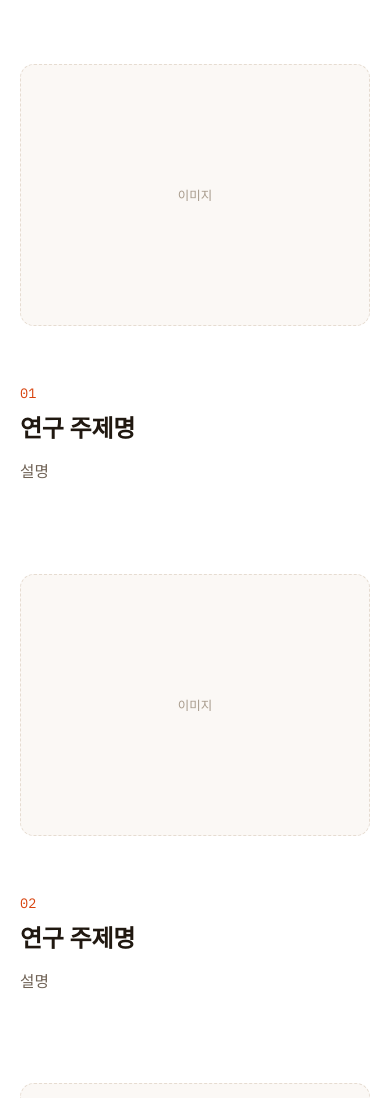
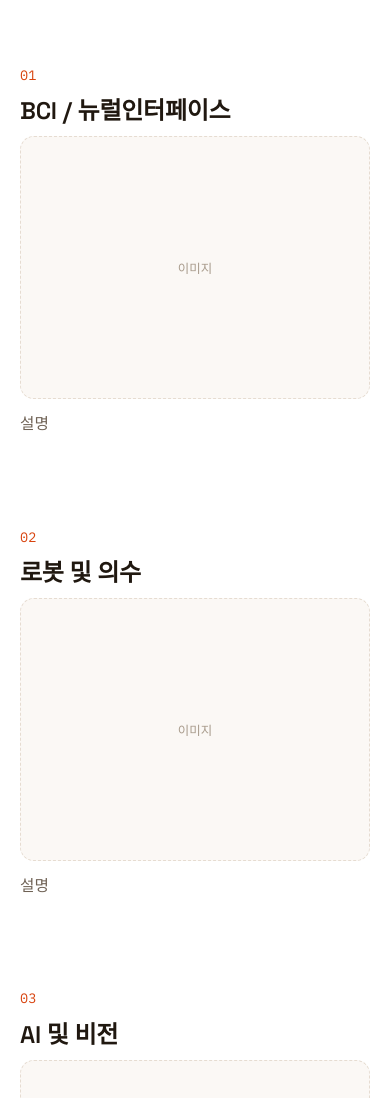
Before and after one commit to TaeHwan-Gwak/webpage_awear, a Vue app: page /research in a window 390 px wide. Shown: the part 318-1416 px from the top of the page. Built offline with nearby package versions, Linux system fonts and the light colour scheme; no server answers.

Commit message:
feat: research hover & mobile structure

```diff
--- a/src/components/TheNav.vue
+++ b/src/components/TheNav.vue
@@ -6,7 +6,20 @@
       </router-link>
 
       <nav class="links" aria-label="주요 메뉴">
-        <router-link v-for="item in items" :key="item.to" :to="item.to">{{ item.label }}</router-link>
+        <div v-for="item in items" :key="item.to" class="nav-item">
+          <router-link :to="item.to">{{ item.label }}</router-link>
+
+          <div v-if="item.children" class="dropdown">
+            <router-link
+              v-for="child in item.children"
+              :key="child.to"
+              :to="child.to"
+              class="dropdown-item"
+            >
+              {{ child.label }}
+            </router-link>
+          </div>
+        </div>
       </nav>
 
       <button class="burger" :aria-expanded="open" aria-label="메뉴 열기" @click="open = !open">
@@ -16,7 +29,18 @@
 
     <transition name="drop">
       <nav v-if="open" class="mobile-links" aria-label="주요 메뉴 (모바일)">
-        <router-link v-for="item in items" :key="item.to" :to="item.to" @click="open = false">{{ item.label }}</router-link>
+        <template v-for="item in items" :key="item.to">
+          <router-link :to="item.to" @click="open = false">{{ item.label }}</router-link>
+          <router-link
+            v-for="child in item.children"
+            :key="child.to"
+            :to="child.to"
+            class="mobile-sub"
+            @click="open = false"
+          >
+            {{ child.label }}
+          </router-link>
+        </template>
       </nav>
     </transition>
   </header>
@@ -30,7 +54,15 @@ const route = useRoute()
 const open = ref(false)
 
 const items = [
-  { label: 'Research', to: '/research' },
+  {
+    label: 'Research',
+    to: '/research',
+    children: [
+      { label: 'BCI / 뉴럴인터페이스', to: '/research#topic-1' },
+      { label: '로봇 및 의수', to: '/research#topic-2' },
+      { label: 'AI 및 비전', to: '/research#topic-3' },
+    ],
+  },
   { label: 'Publications', to: '/publications' },
   { label: 'Member', to: '/member' },
   { label: 'News', to: '/news' },
--- a/src/components/styles/TheNav.css
+++ b/src/components/styles/TheNav.css
@@ -31,19 +31,63 @@
   gap: 28px;
 }
 
-.links a {
+.nav-item {
+  position: relative;
+  padding-bottom: 18px;
+  margin-bottom: -18px;
+}
+
+.nav-item > a {
   font-size: 0.92rem;
   color: var(--text-muted);
   transition: color 0.2s ease;
 }
 
-.links a:hover {
+.nav-item > a:hover {
   color: var(--text);
 }
 
-.links a.router-link-active {
+.nav-item > a.router-link-active {
   color: var(--orange-deep);
   font-weight: 500;
+}
+
+.dropdown {
+  position: absolute;
+  top: 100%;
+  left: 0;
+  min-width: 190px;
+  padding: 8px;
+  background: var(--bg);
+  border: 1px solid var(--border);
+  border-radius: var(--radius-sm);
+  box-shadow: 0 16px 34px rgba(32, 24, 16, 0.12);
+  opacity: 0;
+  visibility: hidden;
+  transform: translateY(-6px);
+  transition: opacity 0.15s ease, transform 0.15s ease, visibility 0.15s;
+}
+
+.nav-item:hover .dropdown,
+.nav-item:focus-within .dropdown {
+  opacity: 1;
+  visibility: visible;
+  transform: translateY(0);
+}
+
+.dropdown-item {
+  display: block;
+  padding: 9px 12px;
+  border-radius: var(--radius-sm);
+  font-size: 0.88rem;
+  color: var(--text-muted);
+  white-space: nowrap;
+  transition: background 0.15s ease, color 0.15s ease;
+}
+
+.dropdown-item:hover {
+  background: var(--surface);
+  color: var(--orange-deep);
 }
 
 .cta {
@@ -107,6 +151,11 @@
   .mobile-links a.router-link-active {
     color: var(--orange-deep);
   }
+  .mobile-links .mobile-sub {
+    padding-left: 20px;
+    font-size: 0.9rem;
+    color: var(--text-faint);
+  }
   .mobile-links .cta {
     display: block;
     text-align: center;
--- a/src/pages/ResearchPage.vue
+++ b/src/pages/ResearchPage.vue
@@ -15,11 +15,11 @@
         <div class="figure" aria-hidden="true">
           <span class="ph-label">이미지</span>
         </div>
-        <div class="body">
+        <div class="heading">
           <p class="index">{{ String(i + 1).padStart(2, '0') }}</p>
           <h2>{{ topic.title }}</h2>
-          <p class="desc">{{ topic.desc }}</p>
         </div>
+        <p class="desc">{{ topic.desc }}</p>
       </article>
     </section>
   </main>
@@ -30,10 +30,9 @@ import PageHeader from '../components/PageHeader.vue'
 import SignalDivider from '../components/SignalDivider.vue'
 
 const topics = [
-  { id: 'topic-1', title: '연구 주제명', desc: '설명' },
-  { id: 'topic-2', title: '연구 주제명', desc: '설명' },
-  { id: 'topic-3', title: '연구 주제명', desc: '설명' },
-  { id: 'topic-4', title: '연구 주제명', desc: '설명' },
+  { id: 'topic-1', title: 'BCI / 뉴럴인터페이스', desc: '설명' },
+  { id: 'topic-2', title: '로봇 및 의수', desc: '설명' },
+  { id: 'topic-3', title: 'AI 및 비전', desc: '설명' },
 ]
 </script>
 
--- a/src/pages/styles/ResearchPage.css
+++ b/src/pages/styles/ResearchPage.css
@@ -7,17 +7,34 @@
 .topic {
   display: grid;
   grid-template-columns: 1fr 1fr;
-  gap: 56px;
+  column-gap: 56px;
+  row-gap: 12px;
   align-items: center;
   scroll-margin-top: 100px;
 }
 
-.topic.reverse {
-  direction: rtl;
+.topic .figure {
+  grid-column: 1;
+  grid-row: 1 / 3;
 }
 
-.topic.reverse .body {
-  direction: ltr;
+.topic .heading {
+  grid-column: 2;
+  grid-row: 1;
+}
+
+.topic .desc {
+  grid-column: 2;
+  grid-row: 2;
+}
+
+.topic.reverse .figure {
+  grid-column: 2;
+}
+
+.topic.reverse .heading,
+.topic.reverse .desc {
+  grid-column: 1;
 }
 
 .figure {
@@ -49,15 +66,33 @@ h2 {
 }
 
 .desc {
-  margin-top: 16px;
   font-size: 0.98rem;
   max-width: 46ch;
 }
 
 @media (max-width: 780px) {
-  .topic,
-  .topic.reverse {
+  .topic {
     grid-template-columns: 1fr;
-    direction: ltr;
+  }
+
+  .topic .figure,
+  .topic.reverse .figure {
+    grid-column: 1;
+    grid-row: auto;
+    order: 2;
+  }
+
+  .topic .heading,
+  .topic.reverse .heading {
+    grid-column: 1;
+    grid-row: auto;
+    order: 1;
+  }
+
+  .topic .desc,
+  .topic.reverse .desc {
+    grid-column: 1;
+    grid-row: auto;
+    order: 3;
   }
 }
--- a/src/router/index.ts
+++ b/src/router/index.ts
@@ -34,7 +34,7 @@ const router = createRouter({
   history: createWebHistory(),
   routes,
   scrollBehavior(to) {
-    if (to.hash) return { el: to.hash, behavior: 'smooth' }
+    if (to.hash) return { el: to.hash, top: 90, behavior: 'smooth' }
     return { top: 0 }
   },
 })
```
